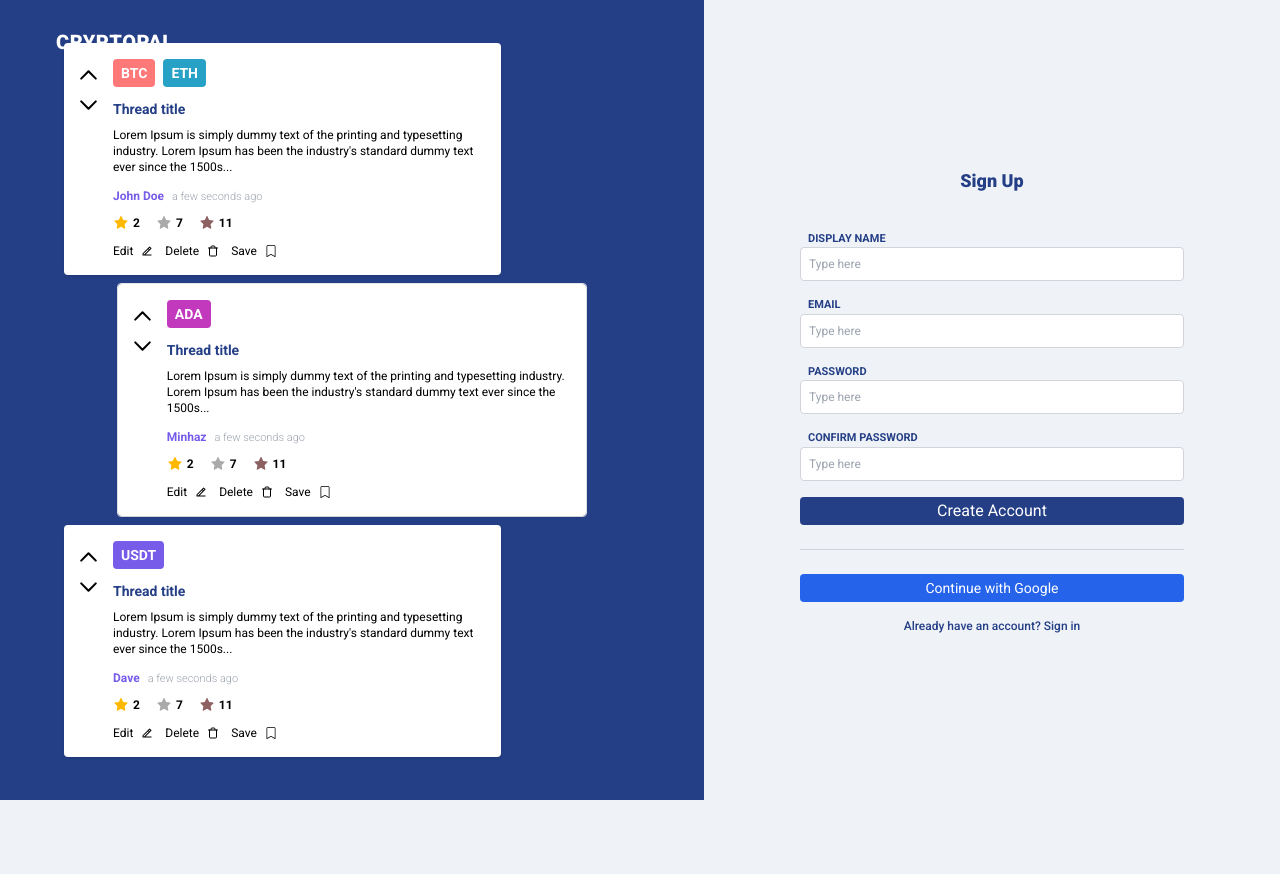
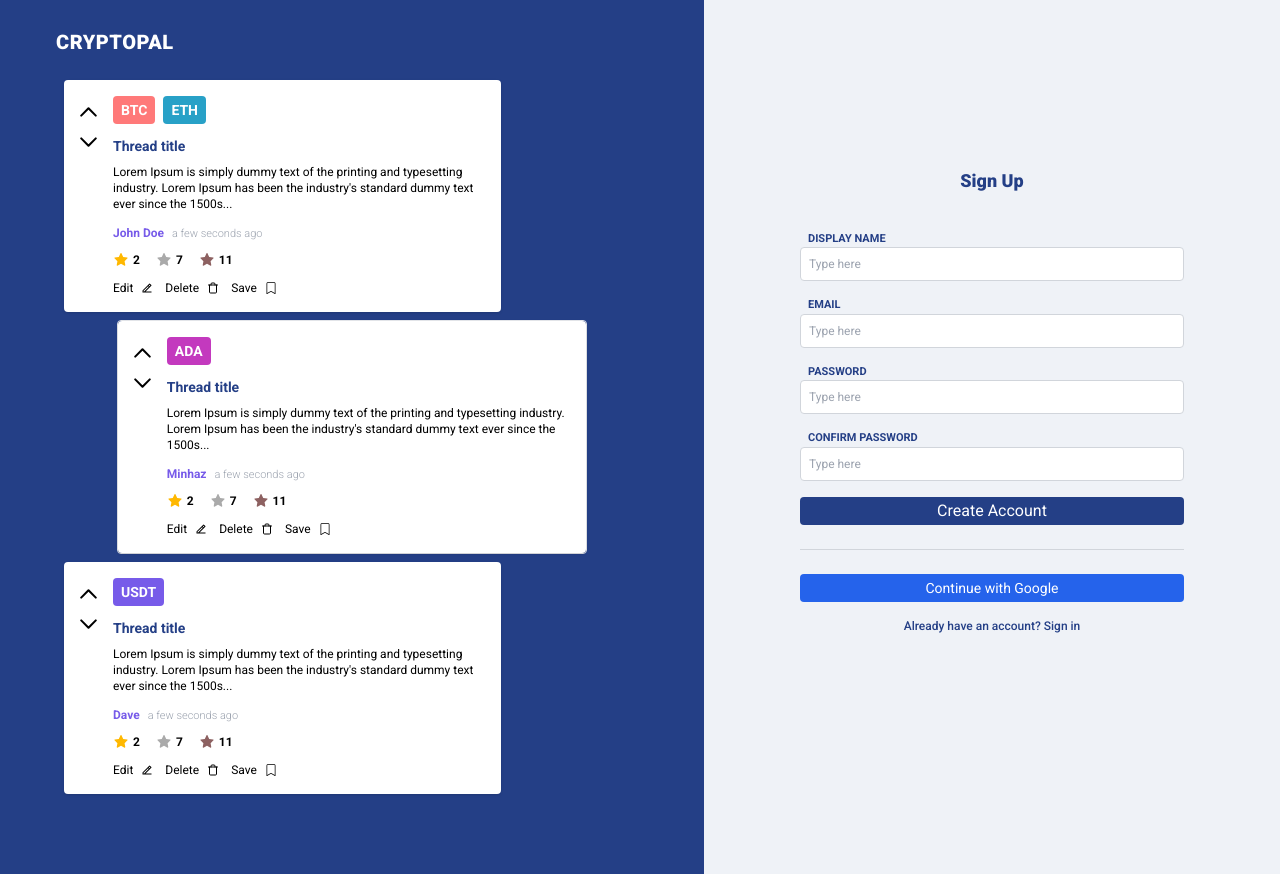
Before and after one commit to minhazk/cryptopal, a React (Vite) app: page / in a window 1280 px wide. Before the commit the page ends 800 px from the top, so only its background shows below. Built offline with nearby package versions, Linux system fonts and the light colour scheme; no server answers.

Commit message:
ui fix dm and entry page card btns

```diff
--- a/src/components/Chat.jsx
+++ b/src/components/Chat.jsx
@@ -5,19 +5,20 @@ import { formatTime } from '../utils/TimeFormatter';
 import ChatForm from './ChatForm';
 import UserIcon from './UserIcon';
 
-const Chat = ({ recipientId }) => {
+const Chat = ({ activeChat }) => {
     const ref = useRef();
     const { user, getChat } = useUserContext();
     const [chat, setChat] = useState([]);
 
+    console.log(activeChat, chat);
+
     useEffect(() => {
         if (user === null) return;
-        return () =>
-            getChat(recipientId).then(chat => {
-                setChat(chat);
-                ref.current.scrollIntoView({ behavior: 'smooth' });
-            });
-    }, [recipientId]);
+        getChat(activeChat.recipientId).then(chat => {
+            setChat(chat);
+            ref.current.scrollIntoView({ behavior: 'smooth' });
+        });
+    }, [activeChat?.recipientId]);
 
     useEffect(() => ref.current.scrollIntoView({ behavior: 'smooth' }), [chat]);
 
@@ -30,7 +31,7 @@ const Chat = ({ recipientId }) => {
                 ))}
                 <div ref={ref} />
             </div>
-            <ChatForm setChat={setChat} recipientId={recipientId} />
+            <ChatForm setChat={setChat} recipientId={activeChat?.recipientId} />
         </>
     );
 };
--- a/src/components/MessagesOverlay.jsx
+++ b/src/components/MessagesOverlay.jsx
@@ -28,14 +28,14 @@ const MessagesOverlay = () => {
                     recipientId={activeChat.recipientId}
                     action={
                         <div className='flex items-center gap-2'>
-                            <button onClick={() => setActiveOverlay(prev => !prev)}>{activeOverlay ? <FaRegWindowMinimize /> : <FiMaximize2 size={20} />}</button>
+                            <button onClick={() => setActiveOverlay(prev => !prev)}>{!activeOverlay ? <FaRegWindowMinimize /> : <FiMaximize2 size={20} />}</button>
                             <button onClick={() => setActiveChat(null)}>
                                 <IoMdClose size={25} />
                             </button>
                         </div>
                     }
                 >
-                    <Chat recipientId={activeChat.recipientId} />
+                    <Chat activeChat={activeChat} />
                 </OverlayWrapper>
             )}
 
--- a/src/components/ThreadCard.jsx
+++ b/src/components/ThreadCard.jsx
@@ -11,7 +11,7 @@ import { useThreadContext } from '../context/ThreadContext';
 import { tierColours } from '../utils/colours';
 import { BsBookmark, BsBookmarkDash } from 'react-icons/bs';
 
-const ThreadCard = ({ id, tags, title, body, author, authorId, timestamp, gold, silver, bronze, vote, short }) => {
+const ThreadCard = ({ id, tags, title, body, author, authorId, timestamp, gold, silver, bronze, vote, short, disabled }) => {
     const { user } = useUserContext();
     const [editingThread, setEditingThread] = useState(false);
     const [bodyContent, setBodyContent] = useState(body);
@@ -57,12 +57,13 @@ const ThreadCard = ({ id, tags, title, body, author, authorId, timestamp, gold,
         saveThread(id).then(() => setSaved(true));
     }
 
-    function handleUnsaveThread() {
+    function handleUnSaveThread() {
         unSaveThread(id).then(() => setSaved(false));
     }
 
     return (
-        <div className='bg-white rounded shadow px-3 py-4 flex gap-3'>
+        <div className='relative bg-white rounded shadow px-3 py-4 flex gap-3'>
+            {disabled && <div className='absolute inset-0' />}
             <div className='flex flex-col gap-1 items-center pt-1'>
                 <button
                     onClick={e => {
@@ -140,7 +141,7 @@ const ThreadCard = ({ id, tags, title, body, author, authorId, timestamp, gold,
                                     <BsBookmark />
                                 </button>
                             ) : (
-                                <button onClick={handleUnsaveThread} className='flex gap-2 items-center hover:text-red-500'>
+                                <button onClick={handleUnSaveThread} className='flex gap-2 items-center hover:text-red-500'>
                                     Unsave
                                     <BsBookmarkDash />
                                 </button>
--- a/src/pages/Entry/index.jsx
+++ b/src/pages/Entry/index.jsx
@@ -56,16 +56,16 @@ const Entry = () => {
     return (
         <div className='flex'>
             <h1 className='absolute top-7 left-1/2 -translate-x-1/2 md:left-14 md:translate-x-0 text-xl font-extrabold text-primary md:text-white tracking-wide'>CRYPTOPAL</h1>
-            <div className='min-h-screen bg-primary w-full hidden md:flex items-center px-2 lg:px-4'>
+            <div className='py-20 min-h-screen bg-primary w-full hidden md:flex items-center px-2 lg:px-4'>
                 <div className='relative'>
                     <div className='w-[85%] lg:w-[65%] ml-12'>
-                        <ThreadCard {...dummyCards[0]} />
+                        <ThreadCard {...dummyCards[0]} disabled />
                     </div>
                     <div className='mx-auto rounded border my-2 w-[90%] lg:w-[70%]'>
-                        <ThreadCard {...dummyCards[1]} />
+                        <ThreadCard {...dummyCards[1]} disabled />
                     </div>
                     <div className='w-[85%] lg:w-[65%] ml-12'>
-                        <ThreadCard {...dummyCards[2]} />
+                        <ThreadCard {...dummyCards[2]} disabled />
                     </div>
                 </div>
             </div>
```
